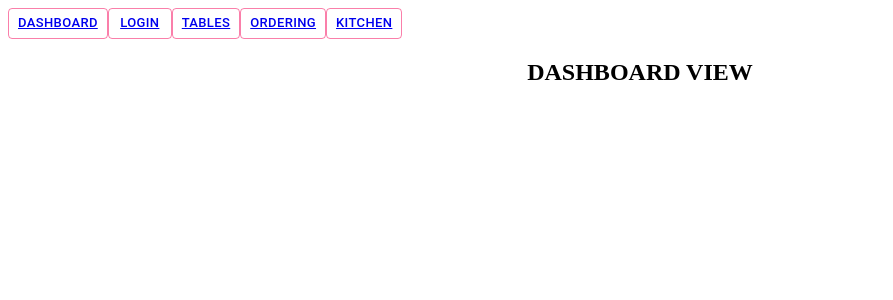
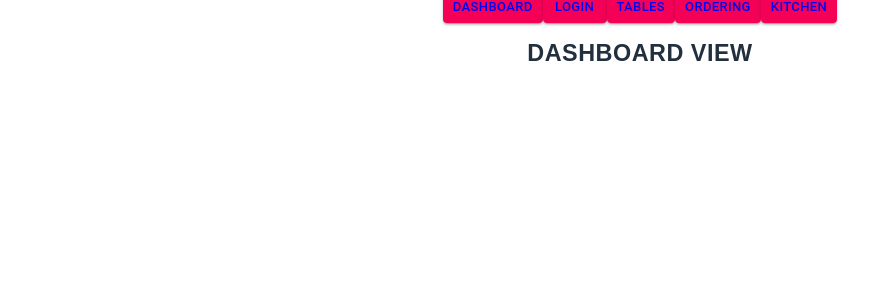
Before and after one commit to DagmaraGryka/pizzeria-portal, a React (Create React App) app: page / in a window 1280 px wide. Shown: the top 300 px of the page, without its empty margins (0-893 px from the left). Built offline with nearby package versions, Linux system fonts and the light colour scheme.

Commit message:
change styles

```diff
--- a/src/components/layout/PageNav/PageNav.js
+++ b/src/components/layout/PageNav/PageNav.js
@@ -1,28 +1,31 @@
 import React from 'react';
 import { NavLink } from 'react-router-dom';
 import { Button } from '@material-ui/core';
+import Grid from '@material-ui/core/Grid';
 
 const PageNav = () => (
   <nav>
-    <Button variant='outlined' size='small' color='secondary'>
+    <Grid container spacing={2} justify="center">
+    <Button variant='contained' size='small' color='secondary'>
       <NavLink exact to={`${process.env.PUBLIC_URL}/`} activeClassName="active"> Dashboard </NavLink>
     </Button>
 
-    <Button variant='outlined' size='small' color='secondary'>
+    <Button variant='contained' size='small' color='secondary'>
       <NavLink to={`${process.env.PUBLIC_URL}/login`} activeClassName="active"> Login </NavLink>
     </Button>
 
-    <Button variant='outlined' size='small' color='secondary'>
+    <Button variant='contained' size='small' color='secondary'>
       <NavLink to={`${process.env.PUBLIC_URL}/tables`} activeClassName="active"> Tables </NavLink>
     </Button>
 
-    <Button variant='outlined' size='small' color='secondary'>
+    <Button variant='contained' size='small' color='secondary'>
       <NavLink to={`${process.env.PUBLIC_URL}/ordering`} activeClassName="active"> Ordering </NavLink>
     </Button>
 
-    <Button variant='outlined' size='small' color='secondary'>
+    <Button variant='contained' size='small' color='secondary'>
       <NavLink to={`${process.env.PUBLIC_URL}/kitchen`} activeClassName="active"> Kitchen </NavLink>
     </Button>
+    </Grid>
   </nav>
 );
 
--- a/src/components/views/Dashboard/Dashboard.scss
+++ b/src/components/views/Dashboard/Dashboard.scss
@@ -1,4 +1,5 @@
 @import '../../../styles/settings.scss';
+@import '../../../styles/global.scss';
 
 .component {
   padding: $base-size;
--- a/src/components/views/Kitchen/Kitchen.scss
+++ b/src/components/views/Kitchen/Kitchen.scss
@@ -1,4 +1,5 @@
 @import '../../../styles/settings.scss';
+@import '../../../styles/global.scss';
 
 .component {
   padding: $base-size;
--- a/src/components/views/Login/Login.scss
+++ b/src/components/views/Login/Login.scss
@@ -1,4 +1,5 @@
 @import '../../../styles/settings.scss';
+@import '../../../styles/global.scss';
 
 .component {
   padding: $base-size;
--- a/src/components/views/Ordering/Ordering.js
+++ b/src/components/views/Ordering/Ordering.js
@@ -2,19 +2,21 @@ import React from 'react';
 import styles from './Ordering.scss';
 import { Link } from 'react-router-dom';
 import { Button } from '@material-ui/core';
+import Grid from '@material-ui/core/Grid';
 
 const Ordering = () => (
   <div className={styles.component}>
     <h2>Ordering view</h2>
-
+    <Grid container spacing={2} justify="center">
     <Button variant="outlined" size='small' color="secondary">
       <Link to={`${process.env.PUBLIC_URL}/ordering/booking/new`}> new order </Link>
-      </Button>
+    </Button>
+
 
     <Button variant="outlined" size='small' color="secondary">
       <Link to={`${process.env.PUBLIC_URL}/ordering/booking/new`}> order id </Link>
     </Button>
-
+    </Grid>
   </div>
 );
 
--- a/src/components/views/Ordering/Ordering.scss
+++ b/src/components/views/Ordering/Ordering.scss
@@ -1,4 +1,5 @@
 @import '../../../styles/settings.scss';
+@import '../../../styles/global.scss';
 
 .component {
   padding: $base-size;
--- a/src/components/views/Tables/Tables.js
+++ b/src/components/views/Tables/Tables.js
@@ -2,11 +2,12 @@ import React from 'react';
 import styles from './Tables.scss';
 import { Link } from 'react-router-dom';
 import { Button } from '@material-ui/core';
+import Grid from '@material-ui/core/Grid';
 
 const Tables = () => (
   <div className={styles.component}>
     <h2>Tables view</h2>
-
+    <Grid container spacing={2} justify="center">
     <Button variant='outlined' size='small' color='secondary'>
       <Link to={`${process.env.PUBLIC_URL}/tables/booking/new`}> new booking </Link>
     </Button>
@@ -22,7 +23,7 @@ const Tables = () => (
     <Button variant='outlined' size='small' color='secondary'>
       <Link to={`${process.env.PUBLIC_URL}/tables/events/:id`}> event id </Link>
     </Button>
-
+    </Grid>
   </div>
 );
 
--- a/src/components/views/Tables/Tables.scss
+++ b/src/components/views/Tables/Tables.scss
@@ -1,4 +1,5 @@
 @import '../../../styles/settings.scss';
+@import '../../../styles/global.scss';
 
 .component {
   padding: $base-size;
--- a/src/styles/global.scss
+++ b/src/styles/global.scss
@@ -20,5 +20,7 @@ a, a:hover, a:visited {
   text-decoration: none;
 }
 
-
-@import "./typography.scss";
+h2 {
+  text-transform: uppercase;
+  text-align: center;
+}
--- a/src/styles/settings.scss
+++ b/src/styles/settings.scss
@@ -12,11 +12,6 @@ $radius: 5px;
 $base-size: 12px;
 $transition: all 0.5s;
 
-h2 {
-  text-transform: uppercase;
-  text-align: center;
-}
-
 
 @mixin p-el($element) {
   &:#{$element}, &::#{$element} {
```
